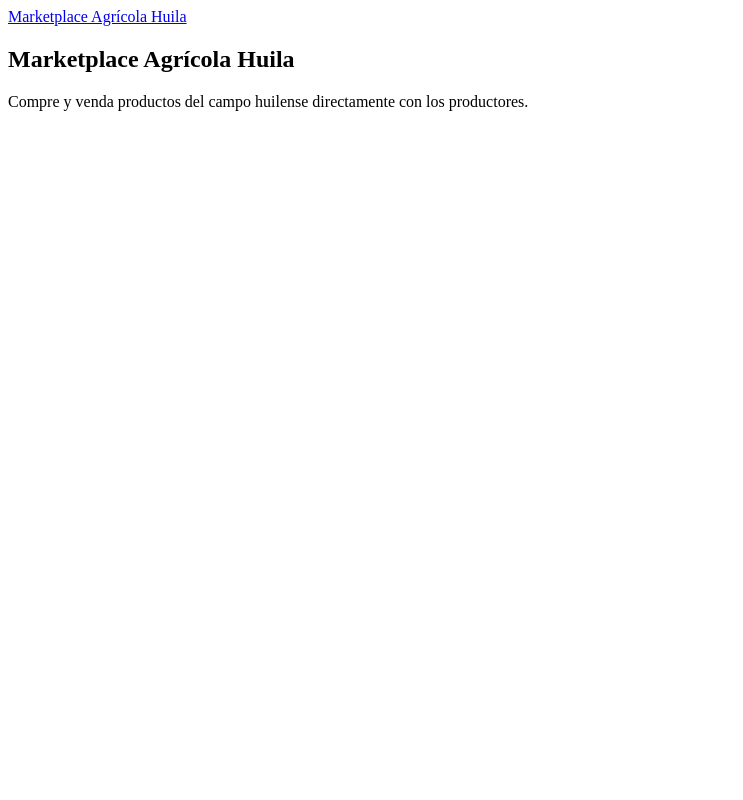
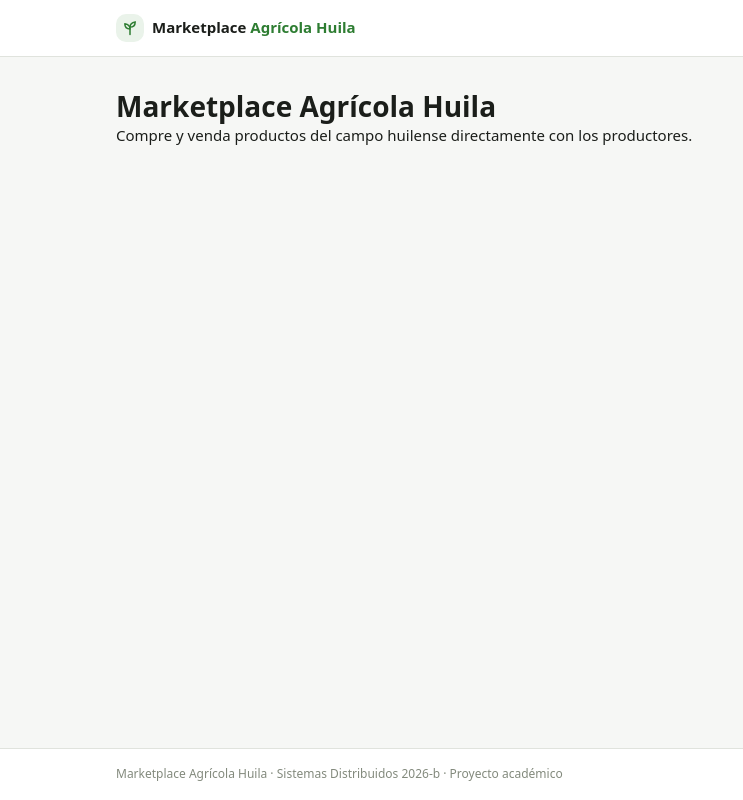
Before and after one commit to code-corhuila/market-agri-front, a React (Vite) app: page / in a window 1280 px wide. Shown: the whole page, without its empty margins (0-743 px from the left). Built offline with nearby package versions, Linux system fonts and the light colour scheme.

Commit message:
chore(front): add the design tokens and the shell layout of the monolith
Refs: HU-PLAT-008

```diff
--- a/index.html
+++ b/index.html
@@ -2,6 +2,7 @@
 <html lang="es">
   <head>
     <meta charset="UTF-8" />
+    <link rel="icon" type="image/svg+xml" href="/favicon.svg" />
     <meta name="viewport" content="width=device-width, initial-scale=1.0" />
     <title>Marketplace Agrícola Huila</title>
   </head>
--- /dev/null
+++ b/src/layout/Shell.module.css
@@ -0,0 +1,53 @@
+.shell {
+  display: flex;
+  flex-direction: column;
+  min-height: 100vh;
+}
+
+.header {
+  position: sticky;
+  top: 0;
+  z-index: 100;
+  background: var(--color-surface);
+  border-bottom: 1px solid var(--color-border);
+}
+
+.headerInner {
+  display: flex;
+  align-items: center;
+  justify-content: space-between;
+  gap: var(--space-4);
+  min-height: var(--header-h);
+  padding-block: var(--space-2);
+}
+
+.brand {
+  display: inline-flex;
+  align-items: center;
+}
+
+.brand:hover {
+  text-decoration: none;
+}
+
+.main {
+  flex: 1;
+  width: 100%;
+  padding-block: var(--space-6);
+}
+
+.footer {
+  border-top: 1px solid var(--color-border);
+  background: var(--color-surface);
+  color: var(--color-text-subtle);
+  font-size: var(--text-xs);
+}
+
+.footerInner {
+  display: flex;
+  align-items: center;
+  justify-content: space-between;
+  gap: var(--space-3);
+  flex-wrap: wrap;
+  padding-block: var(--space-4);
+}
--- a/src/layout/Shell.tsx
+++ b/src/layout/Shell.tsx
@@ -1,15 +1,33 @@
-import { NavLink, Outlet } from 'react-router-dom';
+import { Link, Outlet } from 'react-router-dom';
+import styles from './Shell.module.css';
+import { Wordmark } from './Wordmark';
 
-/** Frame of the application: the area where the active page or portal is rendered. */
+const PROJECT_NAME =
+  'Marketplace Agrícola Huila · Sistemas Distribuidos 2026-b · Proyecto académico';
+
+/**
+ * Frame of the application (design-system.md, "Layout and responsive"): persistent header with
+ * the wordmark, the active page or portal in `main`, and the footer. Navigation by role and the
+ * backend status join the header and footer in later branches (HU-PLAT-008 remotes, HU-PLAT-010).
+ */
 export function Shell() {
   return (
-    <>
-      <header>
-        <NavLink to="/">Marketplace Agrícola Huila</NavLink>
+    <div className={styles.shell}>
+      <header className={styles.header}>
+        <div className={`container ${styles.headerInner}`}>
+          <Link to="/" className={styles.brand} aria-label="Ir al inicio">
+            <Wordmark />
+          </Link>
+        </div>
       </header>
-      <main>
+      <main className={`container ${styles.main}`}>
         <Outlet />
       </main>
-    </>
+      <footer className={styles.footer}>
+        <div className={`container ${styles.footerInner}`}>
+          <span>{PROJECT_NAME}</span>
+        </div>
+      </footer>
+    </div>
   );
 }
--- /dev/null
+++ b/src/layout/Wordmark.module.css
@@ -0,0 +1,27 @@
+.wordmark {
+  display: inline-flex;
+  align-items: center;
+  gap: var(--space-2);
+  color: var(--color-text);
+  font-weight: 700;
+  white-space: nowrap;
+}
+
+.mark {
+  display: grid;
+  place-items: center;
+  width: 1.75rem;
+  height: 1.75rem;
+  border-radius: var(--radius-md);
+  background: var(--color-primary-subtle);
+  color: var(--color-primary);
+  flex-shrink: 0;
+}
+
+.text {
+  font-size: var(--text-base);
+}
+
+.accent {
+  color: var(--color-primary);
+}
--- /dev/null
+++ b/src/layout/Wordmark.tsx
@@ -0,0 +1,31 @@
+import styles from './Wordmark.module.css';
+
+/**
+ * Brand of the application: sprout + "Marketplace Agrícola Huila" (design-system.md, layout).
+ * Visual only: whoever needs a link wraps it. The sprout is the favicon's drawing, so the brand
+ * needs no icon library.
+ */
+export function Wordmark() {
+  return (
+    <span className={styles.wordmark}>
+      <span className={styles.mark}>
+        <svg viewBox="8 6 32 34" width="16" height="16" aria-hidden="true">
+          <g
+            fill="none"
+            stroke="currentColor"
+            strokeWidth="3.2"
+            strokeLinecap="round"
+            strokeLinejoin="round"
+          >
+            <path d="M24 37V21" />
+            <path d="M24 25c0-6-4-10-11-11 0 7 4 11 11 11z" />
+            <path d="M24 21c0-6 4-10 11-11 0 7-4 11-11 11z" />
+          </g>
+        </svg>
+      </span>
+      <span className={styles.text}>
+        Marketplace <span className={styles.accent}>Agrícola Huila</span>
+      </span>
+    </span>
+  );
+}
--- a/src/main.tsx
+++ b/src/main.tsx
@@ -1,6 +1,9 @@
 import { StrictMode } from 'react';
 import { createRoot } from 'react-dom/client';
 import { App } from './app/App';
+import './styles/tokens.css';
+import './styles/base.css';
+import './styles/utils.css';
 
 const root = document.getElementById('root');
 if (!root) throw new Error('index.html has no #root element');
--- /dev/null
+++ b/src/styles/base.css
@@ -0,0 +1,86 @@
+/* Reset and base element styles of the design system (market-agri-docs
+   12-ux-ui/design-system.md, "Base styles"), from the monolith. Only var(--…) values. */
+
+/* --- Scoped reset --- */
+*,
+*::before,
+*::after {
+  box-sizing: border-box;
+}
+
+* {
+  margin: 0;
+}
+
+html {
+  -webkit-text-size-adjust: 100%;
+}
+
+body {
+  min-height: 100vh;
+  background: var(--color-bg);
+  color: var(--color-text);
+  font: var(--text-base) / var(--leading-normal) var(--font-sans);
+  -webkit-font-smoothing: antialiased;
+}
+
+img,
+picture,
+svg {
+  display: block;
+  max-width: 100%;
+}
+
+/* --- Base typography --- */
+h1,
+h2,
+h3 {
+  line-height: var(--leading-tight);
+  font-weight: 700;
+}
+
+h1 {
+  font-size: var(--text-2xl);
+}
+
+h2 {
+  font-size: var(--text-xl);
+}
+
+h3 {
+  font-size: var(--text-lg);
+}
+
+a {
+  color: var(--color-primary);
+  text-decoration: none;
+}
+
+a:hover {
+  text-decoration: underline;
+}
+
+/* --- Form controls inherit the font --- */
+button,
+input,
+select,
+textarea {
+  font: inherit;
+  color: inherit;
+}
+
+button {
+  cursor: pointer;
+}
+
+/* --- One visible focus --- */
+:focus-visible {
+  outline: 2px solid var(--color-primary);
+  outline-offset: 2px;
+  border-radius: var(--radius-sm);
+}
+
+/* The default focus ring shows only with :focus-visible */
+:focus:not(:focus-visible) {
+  outline: none;
+}
--- /dev/null
+++ b/src/styles/tokens.css
@@ -0,0 +1,68 @@
+/* Design tokens of the Marketplace Agrícola Huila — copied from the phase-1 monolith without
+   changing any value (market-agri-docs 12-ux-ui/design-system.md). Loaded once by the container;
+   every portal rendered inside it inherits them and uses only var(--…). Light theme only. */
+
+:root {
+  color-scheme: light;
+
+  /* --- Brand (agro green) --- */
+  --color-primary: #2e7d32;
+  --color-primary-hover: #256428;
+  --color-primary-active: #1e5321;
+  --color-primary-contrast: #ffffff;
+  --color-primary-subtle: #eaf3ea;
+
+  /* --- Neutrals: warm, slightly green grey --- */
+  --color-bg: #f6f7f5;
+  --color-surface: #ffffff;
+  --color-surface-sunken: #f0f2ef;
+  --color-border: #e0e3dd;
+  --color-border-strong: #c8ccc4;
+  --color-text: #1b1e1a;
+  --color-text-muted: #575d53;
+  --color-text-subtle: #838a7d;
+
+  /* --- Semantic: text / background --- */
+  --color-success: #2e7d32;
+  --color-success-bg: #e7f4e8;
+  --color-warning: #9a5b00;
+  --color-warning-bg: #fdf1dd;
+  --color-danger: #b3261e;
+  --color-danger-bg: #fbe9e7;
+  --color-info: #1f6feb;
+  --color-info-bg: #e8f0fe;
+
+  /* --- Typography --- */
+  --font-sans: system-ui, -apple-system, 'Segoe UI', Roboto, 'Helvetica Neue', Arial, sans-serif;
+  --text-xs: 0.75rem;
+  --text-sm: 0.8125rem;
+  --text-base: 0.9375rem;
+  --text-lg: 1.125rem;
+  --text-xl: 1.375rem;
+  --text-2xl: 1.75rem;
+  --leading-tight: 1.25;
+  --leading-normal: 1.55;
+
+  /* --- Spacing (4 px base) --- */
+  --space-1: 0.25rem;
+  --space-2: 0.5rem;
+  --space-3: 0.75rem;
+  --space-4: 1rem;
+  --space-5: 1.5rem;
+  --space-6: 2rem;
+  --space-8: 3rem;
+
+  /* --- Radii --- */
+  --radius-sm: 6px;
+  --radius-md: 10px;
+  --radius-lg: 14px;
+  --radius-full: 999px;
+
+  /* --- Shadows --- */
+  --shadow-sm: 0 1px 2px rgba(20, 30, 18, 0.06), 0 1px 3px rgba(20, 30, 18, 0.08);
+  --shadow-md: 0 4px 12px rgba(20, 30, 18, 0.1);
+
+  /* --- Layout --- */
+  --container-max: 1080px;
+  --header-h: 56px;
+}
--- /dev/null
+++ b/src/styles/utils.css
@@ -0,0 +1,58 @@
+/* Global utilities of the design system (design-system.md). Everything else is a CSS Module
+   next to its component. */
+
+.container {
+  width: 100%;
+  max-width: var(--container-max);
+  margin-inline: auto;
+  padding-inline: var(--space-4);
+}
+
+/* Column with even spacing */
+.stack {
+  display: flex;
+  flex-direction: column;
+  gap: var(--space-4);
+}
+
+.stack-sm {
+  display: flex;
+  flex-direction: column;
+  gap: var(--space-2);
+}
+
+/* Wrapping row, for groups of actions or chips */
+.cluster {
+  display: flex;
+  flex-wrap: wrap;
+  gap: var(--space-2);
+  align-items: center;
+}
+
+/* Row with spacing and vertical alignment, no wrapping */
+.row {
+  display: flex;
+  gap: var(--space-3);
+  align-items: center;
+}
+
+.muted {
+  color: var(--color-text-muted);
+}
+
+.subtle {
+  color: var(--color-text-subtle);
+  font-size: var(--text-sm);
+}
+
+.visually-hidden {
+  position: absolute;
+  width: 1px;
+  height: 1px;
+  padding: 0;
+  margin: -1px;
+  overflow: hidden;
+  clip: rect(0 0 0 0);
+  white-space: nowrap;
+  border: 0;
+}
```
Also changed, not shown: public/favicon.svg (added), 1 other file (tests, documents, lock files or other folders).
